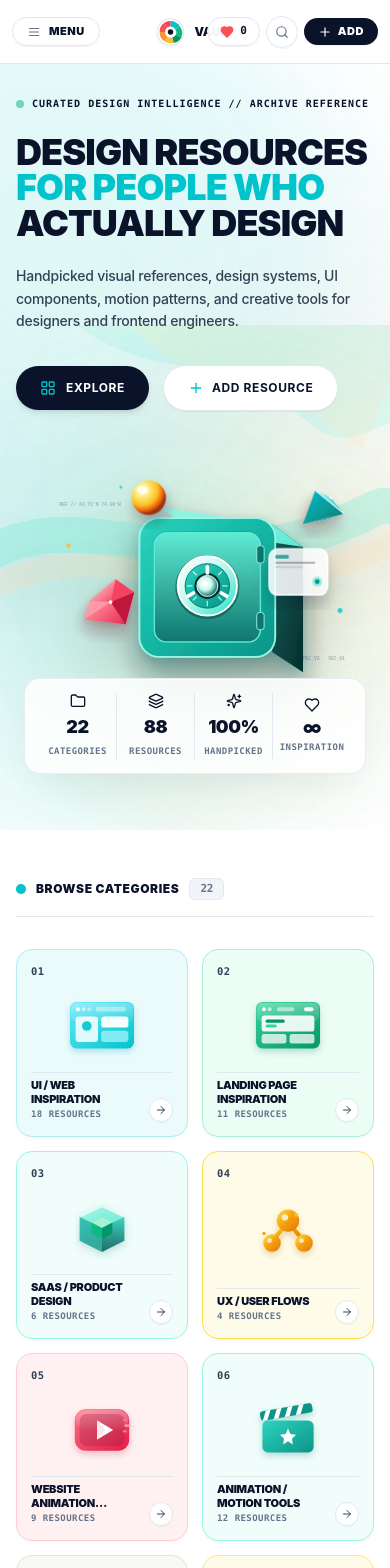
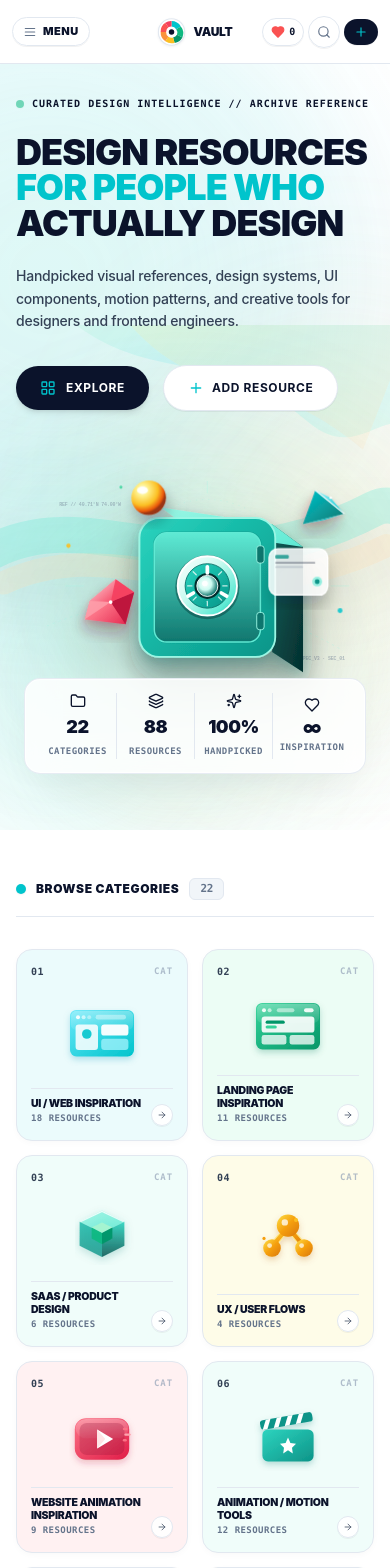
Before and after one commit to 25Pradnyesh/Design-Resource-Vault, a Next.js app: page / in a window 390 px wide. Shown: the top 1568 px of the page. Built offline with nearby package versions, Linux system fonts and the light colour scheme.

Commit message:
feat: refine responsive header and category icon system

```diff
--- a/app/globals.css
+++ b/app/globals.css
@@ -132,14 +132,14 @@ body {
 .category-card-item {
   box-shadow: var(--card-shadow);
   will-change: transform, box-shadow;
-  transition: transform 220ms var(--ease-smooth),
-              box-shadow 220ms ease,
-              border-color 220ms ease,
-              filter 220ms ease;
+  transition: transform 280ms var(--ease-smooth),
+              box-shadow 280ms var(--ease-smooth),
+              border-color 280ms var(--ease-smooth),
+              background-color 280ms var(--ease-smooth);
 }
 
 .category-card-item:hover {
-  transform: translateY(-4px);
+  transform: translateY(-3px);
   box-shadow: var(--card-hover-shadow);
 }
 
--- a/components/archive/category-tile-grid.tsx
+++ b/components/archive/category-tile-grid.tsx
@@ -29,7 +29,7 @@ export function CategoryTileGrid() {
         </div>
 
         {/* 6-Column Category Grid matching Reference Benchmark */}
-        <div className="grid grid-cols-2 sm:grid-cols-3 md:grid-cols-4 lg:grid-cols-6 gap-3.5 sm:gap-4">
+        <div className="grid grid-cols-2 sm:grid-cols-3 md:grid-cols-4 lg:grid-cols-4 xl:grid-cols-6 gap-3.5 sm:gap-4 lg:gap-4.5">
           {categories.map((cat, idx) => {
             const theme = CATEGORY_THEMES[cat.id] || {
               id: cat.id,
@@ -46,28 +46,33 @@ export function CategoryTileGrid() {
               <Link
                 key={cat.id}
                 href={`/categories/${cat.slug}`}
-                className="group category-card-item relative flex flex-col justify-between rounded-2xl p-3.5 sm:p-4 overflow-hidden border transition-all duration-250 ease-out cursor-pointer outline-none focus-visible:ring-2 focus-visible:ring-[#00C4CC] hover:-translate-y-1.5 hover:shadow-lg"
+                className="group category-card-item relative flex flex-col justify-between rounded-2xl p-3.5 sm:p-4 overflow-hidden border bg-[var(--card-bg)] hover:bg-[var(--card-hover-bg)] border-[var(--card-border)] transition-all duration-300 ease-[cubic-bezier(0.16,1,0.3,1)] cursor-pointer outline-none focus-visible:ring-2 focus-visible:ring-[#00C4CC] focus-visible:ring-offset-2 hover:-translate-y-1 hover:shadow-md hover:border-[#CBD5E1] motion-reduce:hover:translate-y-0 motion-reduce:transform-none select-none"
                 style={{
-                  backgroundColor: theme.bg,
-                  borderColor: theme.border,
-                }}
+                  "--card-bg": theme.bg,
+                  "--card-hover-bg": theme.hoverBg,
+                  "--card-border": theme.border,
+                  "--card-accent": theme.accent,
+                } as React.CSSProperties}
               >
-                {/* 01: Top Index Number */}
-                <div className="flex items-center justify-between font-mono text-[10.5px] font-black text-[#64748B]">
-                  <span className="tracking-wider text-[#334155] group-hover:text-[#0B132B] transition-colors">
+                {/* 01: Top Index Number & Metadata Label */}
+                <div className="flex items-center justify-between font-mono text-[10px] font-bold text-[#64748B]">
+                  <span className="tracking-wider text-[#334155] font-black group-hover:text-[#0B132B] transition-colors duration-250">
                     {theme.num}
+                  </span>
+                  <span className="text-[9px] font-semibold uppercase tracking-widest text-[#94A3B8] opacity-70 group-hover:opacity-100 transition-opacity duration-250">
+                    CAT
                   </span>
                 </div>
 
-                {/* 02: Large Dominant 3D Category Illustration with Upward Shift & Scale on Hover */}
-                <div className="my-2.5 sm:my-3.5 flex items-center justify-center p-1 w-full h-18 sm:h-20 transition-transform duration-250 ease-out group-hover:scale-106 group-hover:-translate-y-1">
-                  <Category3DIcon id={cat.id} className="w-full h-full object-contain" />
+                {/* 02: Centered 3D Category Artwork with Layered Upward Shift & Controlled 1.04 Scale */}
+                <div className="my-3 sm:my-3.5 flex items-center justify-center p-1 w-full h-18 sm:h-20 transition-transform duration-300 ease-[cubic-bezier(0.16,1,0.3,1)] group-hover:-translate-y-1.5 group-hover:scale-104 pointer-events-none motion-reduce:group-hover:translate-y-0 motion-reduce:group-hover:scale-100">
+                  <Category3DIcon id={cat.id} className="w-full h-full object-contain filter drop-shadow-2xs group-hover:drop-shadow-xs transition-[filter] duration-300" />
                 </div>
 
-                {/* 03: Bottom Metadata (Category Title, Count, and Arrow) */}
-                <div className="flex items-end justify-between pt-1.5 gap-1.5 border-t border-black/5">
+                {/* 03: Bottom Metadata (Category Title, Count, and Directional Arrow) */}
+                <div className="flex items-end justify-between pt-2 gap-2 border-t border-black/6">
                   <div className="min-w-0 flex-1 space-y-0.5">
-                    <h3 className="text-[11px] sm:text-[12px] font-black uppercase tracking-tight text-[#0B132B] leading-tight line-clamp-2">
+                    <h3 className="text-[10.5px] sm:text-[11.5px] lg:text-[12px] font-black uppercase tracking-tight text-[#0B132B] leading-tight line-clamp-2 transition-colors duration-250 group-hover:text-[#00C4CC]">
                       {theme.name}
                     </h3>
                     <p className="font-mono text-[9px] text-[#64748B] uppercase tracking-wider font-bold">
@@ -75,9 +80,9 @@ export function CategoryTileGrid() {
                     </p>
                   </div>
 
-                  {/* Circular Arrow Button with Subtle Shift on Hover */}
-                  <div className="w-6 h-6 rounded-full bg-white/95 border border-black/8 flex items-center justify-center text-[#334155] shadow-2xs group-hover:bg-white group-hover:text-[#0B132B] group-hover:translate-x-0.5 group-hover:shadow-xs transition-all duration-200 shrink-0">
-                    <ArrowRight className="w-3 h-3" />
+                  {/* Circular Arrow Button with 4px Horizontal Shift on Hover */}
+                  <div className="w-5.5 h-5.5 sm:w-6 sm:h-6 rounded-full bg-white/95 border border-black/8 flex items-center justify-center text-[#475569] shadow-2xs group-hover:bg-white group-hover:text-[#0B132B] group-hover:border-black/15 group-hover:translate-x-1 group-hover:shadow-xs transition-all duration-250 ease-[cubic-bezier(0.16,1,0.3,1)] shrink-0 motion-reduce:group-hover:translate-x-0">
+                    <ArrowRight className="w-2.5 h-2.5 sm:w-3 sm:h-3" />
                   </div>
                 </div>
               </Link>
--- a/components/layout/app-shell.tsx
+++ b/components/layout/app-shell.tsx
@@ -2,7 +2,7 @@
 
 import { useState, useEffect } from "react";
 import Link from "next/link";
-import { motion, AnimatePresence } from "framer-motion";
+import { motion, AnimatePresence, useReducedMotion } from "framer-motion";
 import { Menu, Search, Plus, Heart } from "lucide-react";
 import { useUI } from "@/lib/ui-context";
 import { useResources } from "@/lib/resource-context";
@@ -20,6 +20,7 @@ export function AppShell({ children }: { children: React.ReactNode }) {
   } = useUI();
 
   const { favorites } = useResources();
+  const shouldReduceMotion = useReducedMotion();
   const [scrollTier, setScrollTier] = useState<"top" | "light" | "deep">("top");
 
   useEffect(() => {
@@ -55,15 +56,15 @@ export function AppShell({ children }: { children: React.ReactNode }) {
             : "border-b border-transparent bg-white/[0.18] backdrop-blur-[6px] shadow-none"
         }`}
       >
-        <div className="relative flex h-full w-full items-center justify-between px-3 sm:px-8 lg:px-12">
+        <div className="relative flex h-full w-full items-center justify-between px-3 sm:px-6 lg:px-8 xl:px-12">
 
           {/* ============================================================
               LEFT — MENU (DRAWER TRIGGER)
           ============================================================= */}
-          <div className="relative z-20 flex items-center">
+          <div className="relative z-20 flex items-center shrink-0">
             <button
               onClick={() => setSidebarOpen(true)}
-              className={`flex cursor-pointer items-center gap-2 rounded-full px-3.5 py-1.5 font-sans text-xs font-bold text-[#0B132B] transition-[background-color,border-color,box-shadow,transform] duration-400 ease-[cubic-bezier(0.16,1,0.3,1)] active:scale-98 ${
+              className={`flex cursor-pointer items-center gap-1.5 sm:gap-2 rounded-full px-2.5 sm:px-3.5 py-1.5 font-sans text-xs font-bold text-[#0B132B] transition-[background-color,border-color,box-shadow,transform] duration-400 ease-[cubic-bezier(0.16,1,0.3,1)] active:scale-98 ${
                 scrollTier === "top"
                   ? "border border-[#E2E8F0] bg-white/95 shadow-2xs hover:border-[#CBD5E1] hover:bg-white"
                   : scrollTier === "light"
@@ -83,25 +84,34 @@ export function AppShell({ children }: { children: React.ReactNode }) {
           {/* ============================================================
               CENTER — BRAND
               Absolute viewport centering relative to full header container.
+              Intelligently scales brand representation between full wordmark
+              (≥1200px) and compact VAULT (<1200px) to guarantee zero collision.
           ============================================================= */}
           <div className="pointer-events-auto absolute left-1/2 top-1/2 z-10 -translate-x-1/2 -translate-y-1/2">
             <Link
               href="/"
-              className="group flex items-center gap-2.5 outline-none sm:gap-3"
+              className="outline-none"
               aria-label="Design Resource Vault home"
+            >
+              <motion.div
+                className="group flex items-center gap-2 sm:gap-2.5 xl:gap-3"
+                initial="initial"
+                whileHover="hover"
+                animate="initial"
               >
                 {/* --------------------------------------------------------
                     CREATIVE COLOR WHEEL (RESTRICTED COLOR PALETTE)
+                    180° smooth rotation on group hover with reduced motion check
                 --------------------------------------------------------- */}
                 <motion.div
                   className="relative h-7 w-7 shrink-0 cursor-pointer sm:h-8 sm:w-8"
-                whileHover={{
-                  rotate: 180,
-                  scale: 1.08,
-                }}
-                transition={{
-                  duration: 0.6,
-                  ease: [0.16, 1, 0.3, 1],
+                  variants={{
+                    initial: { rotate: 0, scale: 1 },
+                    hover: {
+                      rotate: shouldReduceMotion ? 0 : 180,
+                      scale: shouldReduceMotion ? 1 : 1.06,
+                      transition: { duration: 0.55, ease: [0.16, 1, 0.3, 1] },
+                    },
                   }}
                 >
                   <svg
@@ -165,34 +175,38 @@ export function AppShell({ children }: { children: React.ReactNode }) {
                 </motion.div>
 
                 {/* --------------------------------------------------------
-                  BRAND TITLE (Responsive: VAULT on mobile, full name on sm+)
+                    BRAND TITLE
+                    ≥ 1200px (xl): Full "DESIGN RESOURCE VAULT"
+                    < 1200px: Compact "VAULT" (Prevents collision with right actions)
                 --------------------------------------------------------- */}
                 <span
-                className={`hidden sm:inline-block whitespace-nowrap font-sans text-xs font-black tracking-tight transition-[color,opacity] duration-400 ease-[cubic-bezier(0.16,1,0.3,1)] group-hover:text-[#00C4CC] md:text-[15px] ${
+                  className={`hidden xl:inline-block whitespace-nowrap font-sans text-xs font-black tracking-tight transition-[color,opacity] duration-400 ease-[cubic-bezier(0.16,1,0.3,1)] group-hover:text-[#00C4CC] md:text-[15px] ${
                     scrollTier === "deep" ? "text-[#0B132B]/90" : "text-[#0B132B]"
                   }`}
                 >
                   DESIGN RESOURCE VAULT
                 </span>
                 <span
-                className={`inline-block sm:hidden whitespace-nowrap font-sans text-xs font-black tracking-tight transition-[color,opacity] duration-400 ease-[cubic-bezier(0.16,1,0.3,1)] group-hover:text-[#00C4CC] ${
+                  className={`inline-block xl:hidden whitespace-nowrap font-sans text-xs sm:text-[13px] font-black tracking-tight transition-[color,opacity] duration-400 ease-[cubic-bezier(0.16,1,0.3,1)] group-hover:text-[#00C4CC] ${
                     scrollTier === "deep" ? "text-[#0B132B]/90" : "text-[#0B132B]"
                   }`}
                 >
                   VAULT
                 </span>
+              </motion.div>
             </Link>
           </div>
 
           {/* ============================================================
               RIGHT — ACTIONS
+              Adaptive horizontal density preventing collisions across viewports
           ============================================================= */}
-          <div className="relative z-20 flex items-center gap-1.5 font-sans sm:gap-2.5">
+          <div className="relative z-20 flex items-center gap-1 sm:gap-2 lg:gap-2.5 shrink-0">
 
             {/* FAVORITES */}
             <Link
               href="/favorites"
-              className={`flex items-center gap-1.5 rounded-full px-3 py-1.5 text-xs text-[#0B132B] transition-[background-color,border-color,box-shadow,transform] duration-400 ease-[cubic-bezier(0.16,1,0.3,1)] active:scale-98 ${
+              className={`flex items-center gap-1 sm:gap-1.5 rounded-full px-2 py-1.5 sm:px-3 text-xs text-[#0B132B] transition-all duration-300 ease-[cubic-bezier(0.16,1,0.3,1)] active:scale-98 ${
                 scrollTier === "top"
                   ? "border border-[#E2E8F0] bg-white/95 shadow-2xs hover:border-[#CBD5E1] hover:bg-white"
                   : scrollTier === "light"
@@ -207,15 +221,15 @@ export function AppShell({ children }: { children: React.ReactNode }) {
                 fill="#FA5252"
               />
 
-              <span className="font-mono text-[11px] font-bold">
+              <span className="font-mono text-[10px] sm:text-[11px] font-bold">
                 {favorites.length}
               </span>
             </Link>
 
-            {/* DESKTOP SEARCH */}
+            {/* EXPANDED DESKTOP SEARCH (≥ 1200px) */}
             <button
               onClick={() => setCommandMenuOpen(true)}
-              className={`hidden cursor-pointer items-center gap-3 rounded-full px-3.5 py-1.5 text-xs transition-[background-color,border-color,box-shadow,color,transform] duration-400 ease-[cubic-bezier(0.16,1,0.3,1)] active:scale-98 sm:flex ${
+              className={`hidden xl:flex cursor-pointer items-center gap-2.5 rounded-full px-3.5 py-1.5 text-xs transition-all duration-300 ease-[cubic-bezier(0.16,1,0.3,1)] active:scale-98 ${
                 scrollTier === "top"
                   ? "border border-[#E2E8F0] bg-[#F8FAFC] text-[#64748B] shadow-2xs hover:border-[#CBD5E1] hover:bg-white hover:text-[#0B132B]"
                   : scrollTier === "light"
@@ -231,7 +245,7 @@ export function AppShell({ children }: { children: React.ReactNode }) {
               </span>
 
               <kbd
-                className={`inline-flex h-4 items-center rounded px-1.5 font-mono text-[9px] font-semibold text-[#64748B] transition-colors duration-400 ${
+                className={`inline-flex h-4 items-center rounded px-1.5 font-mono text-[9px] font-semibold text-[#64748B] transition-colors duration-300 ${
                   scrollTier === "deep" ? "border border-black/5 bg-white/60" : "border border-[#E2E8F0] bg-white"
                 }`}
               >
@@ -239,10 +253,37 @@ export function AppShell({ children }: { children: React.ReactNode }) {
               </kbd>
             </button>
 
-            {/* MOBILE SEARCH */}
+            {/* COMPACT TABLET / MEDIUM DESKTOP SEARCH (640px to 1199px) */}
             <button
               onClick={() => setCommandMenuOpen(true)}
-              className={`flex cursor-pointer items-center justify-center rounded-full p-2 text-[#64748B] transition-[background-color,border-color,box-shadow,color,transform] duration-400 ease-[cubic-bezier(0.16,1,0.3,1)] active:scale-98 sm:hidden ${
+              className={`hidden sm:flex xl:hidden cursor-pointer items-center gap-2 rounded-full px-3 py-1.5 text-xs transition-all duration-300 ease-[cubic-bezier(0.16,1,0.3,1)] active:scale-98 ${
+                scrollTier === "top"
+                  ? "border border-[#E2E8F0] bg-[#F8FAFC] text-[#64748B] shadow-2xs hover:border-[#CBD5E1] hover:bg-white hover:text-[#0B132B]"
+                  : scrollTier === "light"
+                  ? "border border-[#E2E8F0]/60 bg-[#F8FAFC]/70 text-[#64748B] shadow-none hover:border-[#CBD5E1] hover:bg-white/95 hover:text-[#0B132B]"
+                  : "border border-black/5 bg-white/40 text-[#64748B] shadow-none hover:border-[#CBD5E1]/60 hover:bg-white/85 hover:text-[#0B132B]"
+              }`}
+              aria-label="Search resources"
+            >
+              <Search className="h-3.5 w-3.5 text-[#94A3B8]" />
+
+              <span className="font-sans text-[11px] font-medium hidden md:inline">
+                Search
+              </span>
+
+              <kbd
+                className={`inline-flex h-4 items-center rounded px-1 font-mono text-[9px] font-semibold text-[#64748B] transition-colors duration-300 ${
+                  scrollTier === "deep" ? "border border-black/5 bg-white/60" : "border border-[#E2E8F0] bg-white"
+                }`}
+              >
+                ⌘K
+              </kbd>
+            </button>
+
+            {/* MOBILE SEARCH ICON BUTTON (< 640px) */}
+            <button
+              onClick={() => setCommandMenuOpen(true)}
+              className={`flex cursor-pointer items-center justify-center rounded-full p-2 text-[#64748B] transition-all duration-300 ease-[cubic-bezier(0.16,1,0.3,1)] active:scale-98 sm:hidden ${
                 scrollTier === "top"
                   ? "border border-[#E2E8F0] bg-white/95 shadow-2xs hover:bg-white hover:text-[#0B132B]"
                   : scrollTier === "light"
@@ -254,17 +295,17 @@ export function AppShell({ children }: { children: React.ReactNode }) {
               <Search className="h-3.5 w-3.5" />
             </button>
 
-            {/* ADD */}
+            {/* ADD BUTTON */}
             <button
               onClick={() => setAddResourceOpen(true)}
-              className={`flex cursor-pointer items-center gap-1.5 rounded-full px-3.5 py-1.5 text-xs font-bold text-white shadow-2xs transition-all duration-400 ease-[cubic-bezier(0.16,1,0.3,1)] hover:bg-[#1E293B] hover:shadow-xs active:scale-98 sm:px-4 ${
+              className={`flex cursor-pointer items-center gap-1.5 rounded-full px-2.5 py-1.5 sm:px-4 text-xs font-bold text-white shadow-2xs transition-all duration-300 ease-[cubic-bezier(0.16,1,0.3,1)] hover:bg-[#1E293B] hover:shadow-xs active:scale-98 ${
                 scrollTier === "deep" ? "bg-[#0B132B]/90" : "bg-[#0B132B]"
               }`}
               aria-label="Add new resource"
             >
-              <Plus className="h-3.5 w-3.5" />
+              <Plus className="h-3.5 w-3.5 text-[#00C4CC]" />
 
-              <span className="font-sans text-[11px] font-black uppercase tracking-wider">
+              <span className="font-sans text-[11px] font-black uppercase tracking-wider hidden sm:inline">
                 ADD
               </span>
             </button>
```
Also changed, not shown: .impeccable/config.json (added), 1 other file (tests, documents, lock files or other folders). Lines whose indentation alone changed are shown as unchanged.
